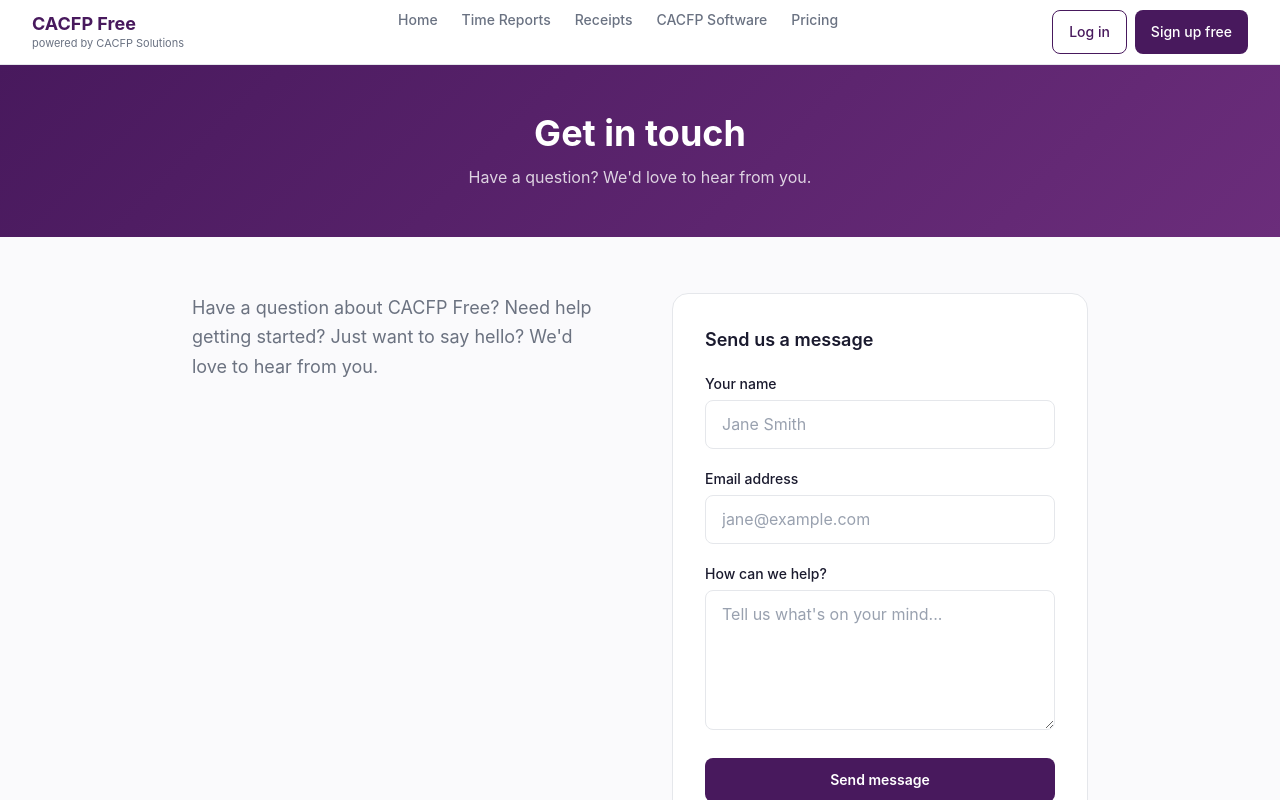
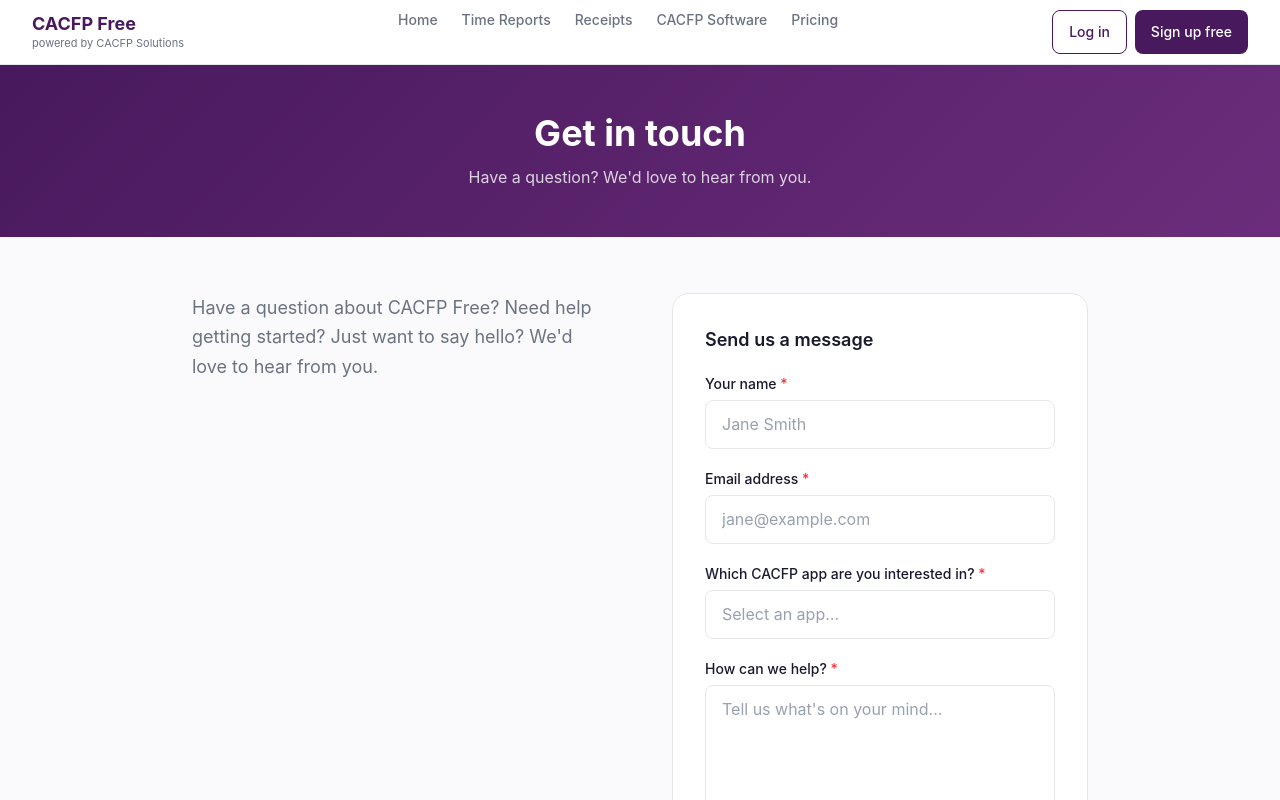
Before and after one commit to chrlsflwrs/cacfpfree-marketing, a Next.js app: page /contact in a window 1280 px wide. Shown: the top 800 px of the page. Built offline with nearby package versions, Linux system fonts and the light colour scheme.

Commit message:
Contact form: add required app dropdown (Time Reports, Receipts, CACFP Software)
Co-Authored-By: Claude Sonnet 4.6 <noreply@anthropic.com>

```diff
--- a/src/app/contact/page.tsx
+++ b/src/app/contact/page.tsx
@@ -15,6 +15,11 @@ export default function ContactPage() {
         <input type="hidden" name="form-name" value="contact" />
         <input type="text" name="name" />
         <input type="email" name="email" />
+        <select name="app">
+          <option value="Time Reports" />
+          <option value="Receipts" />
+          <option value="CACFP Software" />
+        </select>
         <textarea name="message" />
       </form>
 
--- a/src/components/ContactForm.tsx
+++ b/src/components/ContactForm.tsx
@@ -5,14 +5,17 @@ import { useState } from "react";
 type FieldErrors = {
   name?: string;
   email?: string;
+  app?: string;
   message?: string;
 };
+
+const APP_OPTIONS = ["Time Reports", "Receipts", "CACFP Software"];
 
 export default function ContactForm() {
   const [submitted, setSubmitted] = useState(false);
   const [submitting, setSubmitting] = useState(false);
   const [errors, setErrors] = useState<FieldErrors>({});
-  const [values, setValues] = useState({ name: "", email: "", message: "" });
+  const [values, setValues] = useState({ name: "", email: "", app: "", message: "" });
 
   function validate(): FieldErrors {
     const errs: FieldErrors = {};
@@ -20,6 +23,7 @@ export default function ContactForm() {
     if (!values.email.trim()) errs.email = "Email is required";
     else if (!/^[^\s@]+@[^\s@]+\.[^\s@]+$/.test(values.email))
       errs.email = "Enter a valid email address";
+    if (!values.app) errs.app = "Please select an app";
     if (!values.message.trim()) errs.message = "Message is required";
     return errs;
   }
@@ -76,9 +80,10 @@ export default function ContactForm() {
     >
       <input type="hidden" name="form-name" value="contact" />
 
+      {/* Name */}
       <div>
         <label htmlFor="contact-name" className="block text-sm font-medium text-[#1a1a2e] mb-1.5">
-          Your name
+          Your name <span className="text-red-500">*</span>
         </label>
         <input
           id="contact-name"
@@ -97,9 +102,10 @@ export default function ContactForm() {
         {errors.name && <p className="text-red-500 text-xs mt-1">{errors.name}</p>}
       </div>
 
+      {/* Email */}
       <div>
         <label htmlFor="contact-email" className="block text-sm font-medium text-[#1a1a2e] mb-1.5">
-          Email address
+          Email address <span className="text-red-500">*</span>
         </label>
         <input
           id="contact-email"
@@ -118,12 +124,36 @@ export default function ContactForm() {
         {errors.email && <p className="text-red-500 text-xs mt-1">{errors.email}</p>}
       </div>
 
+      {/* App dropdown */}
       <div>
-        <label
-          htmlFor="contact-message"
-          className="block text-sm font-medium text-[#1a1a2e] mb-1.5"
+        <label htmlFor="contact-app" className="block text-sm font-medium text-[#1a1a2e] mb-1.5">
+          Which CACFP app are you interested in? <span className="text-red-500">*</span>
+        </label>
+        <select
+          id="contact-app"
+          name="app"
+          required
+          value={values.app}
+          onChange={(e) => {
+            setValues((v) => ({ ...v, app: e.target.value }));
+            setErrors((er) => ({ ...er, app: undefined }));
+          }}
+          className={`w-full px-4 py-3 text-sm border rounded-lg bg-white focus:outline-none focus:ring-2 focus:ring-[#48195d] focus:border-[#48195d] min-h-[44px] transition-colors appearance-none cursor-pointer ${
+            errors.app ? "border-red-400" : "border-[#e5e7eb]"
+          } ${values.app ? "text-[#1a1a2e]" : "text-gray-400"}`}
         >
-          How can we help?
+          <option value="" disabled>Select an app…</option>
+          {APP_OPTIONS.map((opt) => (
+            <option key={opt} value={opt} className="text-[#1a1a2e]">{opt}</option>
+          ))}
+        </select>
+        {errors.app && <p className="text-red-500 text-xs mt-1">{errors.app}</p>}
+      </div>
+
+      {/* Message */}
+      <div>
+        <label htmlFor="contact-message" className="block text-sm font-medium text-[#1a1a2e] mb-1.5">
+          How can we help? <span className="text-red-500">*</span>
         </label>
         <textarea
           id="contact-message"
```
